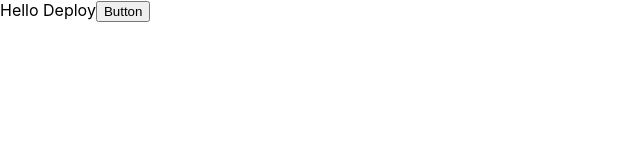
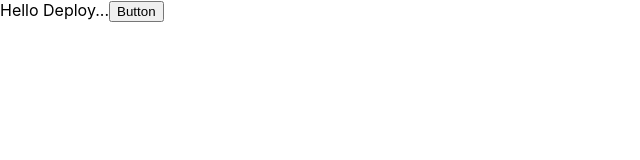
Before and after one commit to barry166/commit-test, a React (Vite) app: page / in a window 1280 px wide. Shown: the top 160 px of the page, without its empty margins (0-640 px from the left). Built offline with nearby package versions, Linux system fonts and the light colour scheme.

Commit message:
feat: deploy webhook test1

```diff
--- a/src/App.jsx
+++ b/src/App.jsx
@@ -3,7 +3,7 @@ import React from 'react'
 const App = () => {
   return (
     <div className='App'>
-        Hello Deploy
+        Hello Deploy...
       <button type='primary' onClick={() => alert('button click')}>
         Button
       </button>
```
